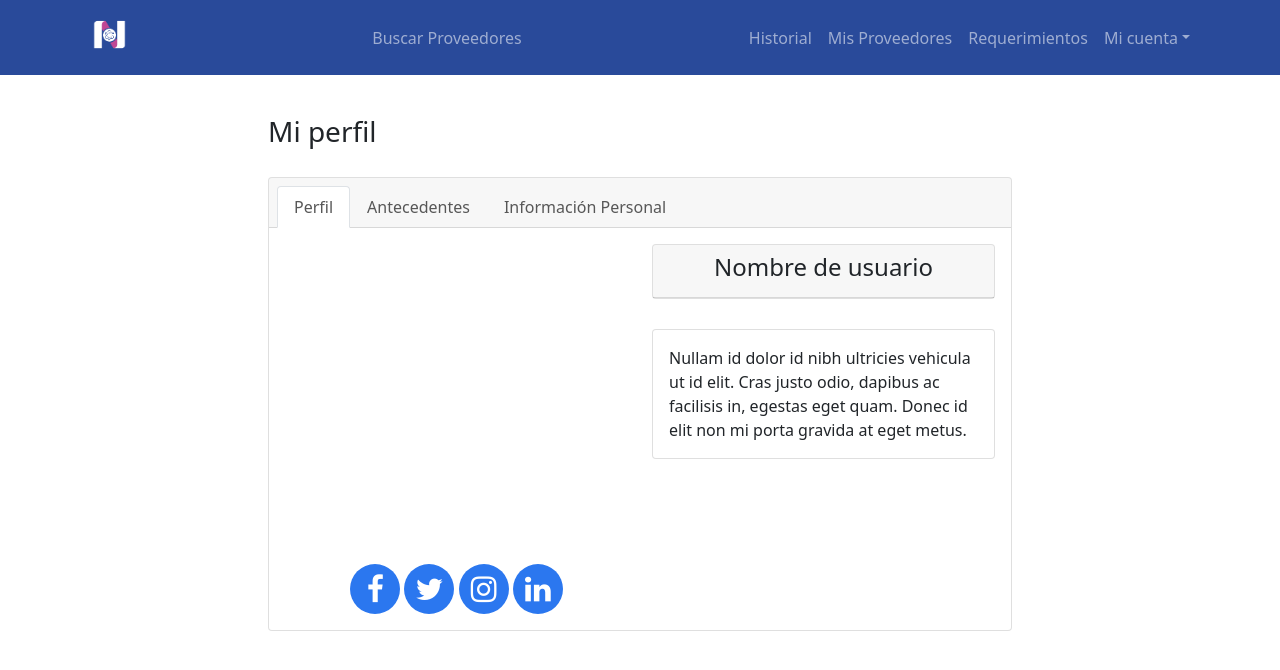
After one commit to Crist0ba1/nucleova, a CodeIgniter 4 app: the page made by app/Views/newViews/myProfile.php in a window 1280 px wide. The commit adds this page. Shown: the top 670 px of the page. Run offline with PHP 8.4 and a stand-in for CodeIgniter, Linux system fonts and the light colour scheme; the template is opened without the code that fills it, so the values that code supplies are empty; some libraries are stand-ins or nearby versions.

Commit message:
update
estandarizacion de nombres
vista de perfil con tabs
correcciones

```diff
--- a/app/Views/newViews/assets/css/customStyles.css
+++ b/app/Views/newViews/assets/css/customStyles.css
@@ -36,6 +36,20 @@
 .bottom15 { margin-bottom:15px; }
 .bottom20 { margin-bottom:20px; }
 .bottom30 { margin-bottom:30px; }
+
+.left5 { margin-left:5px; }
+.left10 { margin-left:10px; }
+.left15 { margin-left:15px; }
+.left20 { margin-left:20px; }
+.left30 { margin-left:30px; }
+
+.right5 { margin-right:5px; }
+.right10 { margin-right:10px; }
+.right15 { margin-right:15px; }
+.right20 { margin-right:20px; }
+.right30 { margin-right:30px; }
+
+
 /*Botones*/
 .btn-purple{
     background-color: #8A4397 !important;
@@ -49,3 +63,31 @@
     background-color: #F38900 !important;
     border-color: #F38900 !important;
 }
+.btn-blue{
+    background-color: #2B77EF !important;
+    border-color: #2B77EF !important;
+}
+/*colores tab perfil*/
+.nav-tabs>li>button {
+    color: #575757 !important;
+}
+/*Color estrellas*/
+.checked{
+    color: #F38900;
+}
+/*fontawesome icons*/
+.fa-social {
+    padding: 10px;
+    font-size: 30px;
+    width: 50px;
+    height: 50px;
+    border-radius: 50%;
+    text-align: center;
+    text-decoration: none;
+
+    background: #2B77EF;
+    color: white;
+}
+.fa:hover {
+    opacity: 0.7;
+}
--- a/app/Views/newViews/baseGuest.php
+++ b/app/Views/newViews/baseGuest.php
@@ -4,6 +4,7 @@
         <meta charset="utf-8">
         <meta name="viewport" content="width=device-width, initial-scale=1">
         <title>Nucleova</title>
+        <link rel="stylesheet" href="https://cdnjs.cloudflare.com/ajax/libs/font-awesome/4.7.0/css/font-awesome.min.css">
         <link href="assets/bootstrap5/css/bootstrap.min.css" rel="stylesheet" type="text/css">
         <link href="assets/css/customStyles.css" rel="stylesheet" type="text/css">
     </head>
--- a/app/Views/newViews/baseLogged.php
+++ b/app/Views/newViews/baseLogged.php
@@ -4,6 +4,7 @@
         <meta charset="utf-8">
         <meta name="viewport" content="width=device-width, initial-scale=1">
         <title>Nucleova Pro</title>
+        <link rel="stylesheet" href="https://cdnjs.cloudflare.com/ajax/libs/font-awesome/4.7.0/css/font-awesome.min.css">
         <link href="assets/bootstrap5/css/bootstrap.min.css" rel="stylesheet" type="text/css">
         <link href="assets/css/customStyles.css" rel="stylesheet" type="text/css">
     </head>
--- /dev/null
+++ b/app/Views/newViews/informationTab.php
@@ -0,0 +1,20 @@
+<form>
+	<div class="mb-3">
+		<label for="inputName" class="form-label">Nombre</label>
+		<input type="text" class="form-control" id="inputName">
+	</div>
+	<div class="mb-3">
+		<label for="inputAdress" class="form-label">Dirección</label>
+		<input type="text" class="form-control" id="inputAdress">
+	</div>
+	<div class="mb-3">
+		<label for="inputEmail" class="form-label">Correo electrónico</label>
+		<input type="email" class="form-control" id="inputEmail">
+	</div>
+	<div class="mb-3">
+		<label for="inputPhone" class="form-label">Teléfono</label>
+		<input type="tel" class="form-control" id="inputPhone">
+	</div>
+
+	<button type="submit" class="btn btn-primary btn-blue">Guardar cambios</button>
+</form>
--- /dev/null
+++ b/app/Views/newViews/myProfile.php
@@ -0,0 +1,44 @@
+<?php
+    include("baseLogged.php");
+?>
+<div class="container cont60">
+    <div class="row">
+        <div class="col-sm-3 top30 bottom20">
+            <h3>Mi perfil</h3>
+        </div>
+    </div>
+	<div class="card">
+		<div class="card-header">
+			<ul class="nav nav-tabs card-header-tabs" id="myTab" role="tablist">
+				<li class="nav-item" role="presentation">
+					<button class="nav-link active" id="profile-tab" data-bs-toggle="tab" data-bs-target="#profile" type="button" role="tab" aria-controls="profile" aria-selected="true">Perfil</button>
+				</li>
+				<li class="nav-item" role="presentation">
+					<button class="nav-link" id="records-tab" data-bs-toggle="tab" data-bs-target="#records" type="button" role="tab" aria-controls="records" aria-selected="false">Antecedentes</button>
+				</li>
+				<li class="nav-item" role="presentation">
+					<button class="nav-link" id="information-tab" data-bs-toggle="tab" data-bs-target="#information" type="button" role="tab" aria-controls="information" aria-selected="false">Información Personal</button>
+				</li>
+			</ul>
+		</div>
+		<div class="card-body">
+			<div class="tab-content" id="myTabContent">
+				<div class="tab-pane fade show active" id="profile" role="tabpanel" aria-labelledby="profile-tab">
+					<?php
+						include("profileTab.php");
+					?>
+				</div>
+				<div class="tab-pane fade" id="records" role="tabpanel" aria-labelledby="records-tab">
+					<?php
+						include("recordsTab.php");
+					?>
+				</div>
+				<div class="tab-pane fade" id="information" role="tabpanel" aria-labelledby="information-tab">
+					<?php
+						include("informationTab.php");
+					?>
+				</div>
+			</div>
+		</div>
+	</div>
+</div>
--- /dev/null
+++ b/app/Views/newViews/profileTab.php
@@ -0,0 +1,30 @@
+
+    <div class="row ">
+        <div class="col-md-6">
+            <div class="row">
+                <div class="col">
+                    <img class="rounded img-fluid w-100 fit-cover bottom20" style="min-height: 300px;" src="" />
+                </div>
+            </div>
+            <div class="row">
+                <div class="col text-center">
+                    <a href="#" class="fa fa-social fa-facebook"></a>
+                    <a href="#" class="fa fa-social fa-twitter"></a>
+                    <a href="#" class="fa fa-social fa-instagram"></a>
+                    <a href="#" class="fa fa-social fa-linkedin"></a>
+                </div>
+            </div>
+        </div>
+        <div class="col-md-6">
+            <div class="card bottom30 text-center">
+                <div class="card-header">
+                    <h4>Nombre de usuario</h4>
+                </div>
+            </div>
+            <div class="card">
+                <div class="card-body">
+                    <p class="card-text">Nullam id dolor id nibh ultricies vehicula ut id elit. Cras justo odio, dapibus ac facilisis in, egestas eget quam. Donec id elit non mi porta gravida at eget metus.</p>
+                </div>
+            </div>
+        </div>
+    </div>
--- /dev/null
+++ b/app/Views/newViews/recordsTab.php
@@ -0,0 +1,62 @@
+
+<div class="row">
+    <div class="col-md-3">
+        <h5>Clasificación de Usuario</h5>
+        <ul class="list-group list-group-flush">
+            <li class="list-group-item">
+                <div class="row">
+                    <div class="col">
+                        <span>Disponibilidad</span>
+                    </div>
+                </div>
+                <div class="row">
+                    <div class="col">
+                        <span class="fa fa-star checked"></span>
+                        <span class="fa fa-star checked"></span>
+                        <span class="fa fa-star checked"></span>
+                        <span class="fa fa-star"></span>
+                        <span class="fa fa-star"></span>
+                    </div>
+                </div>
+            </li>
+            <li class="list-group-item">
+                <div class="row">
+                    <div class="col">
+                        <span>Tiempo</span>
+                    </div>
+                </div>
+                <div class="row">
+                    <div class="col">
+                        <span class="fa fa-star checked"></span>
+                        <span class="fa fa-star checked"></span>
+                        <span class="fa fa-star checked"></span>
+                        <span class="fa fa-star"></span>
+                        <span class="fa fa-star"></span>
+                    </div>
+                </div>
+            </li>
+            <li class="list-group-item">
+                <div class="row">
+                    <div class="col">
+                        <span>Responsabilidad</span>
+                    </div>
+                </div>
+                <div class="row">
+                    <div class="col">
+                        <span class="fa fa-star checked"></span>
+                        <span class="fa fa-star checked"></span>
+                        <span class="fa fa-star checked"></span>
+                        <span class="fa fa-star"></span>
+                        <span class="fa fa-star"></span>
+                    </div>
+                </div>
+            </li>
+        </ul>
+    </div>
+    <div class="col-md-9">
+        <h5>Trabajos realizados</h5>
+        <div>
+
+        </div>
+    </div>
+</div>
```
Also changed, not shown: app/Views/newViews/subscription.php (renamed from app/Views/newViews/inicio.php, +4 -10 lines), app/Views/newViews/requirements.php (renamed from app/Views/newViews/requerimientos.php).
